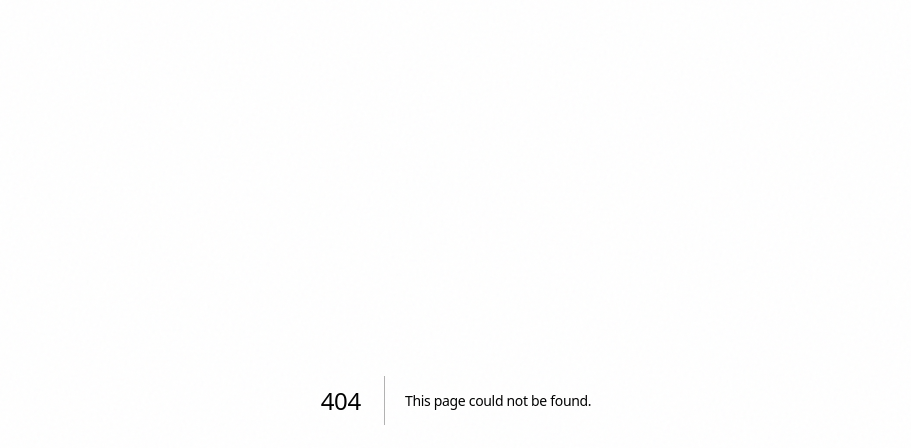
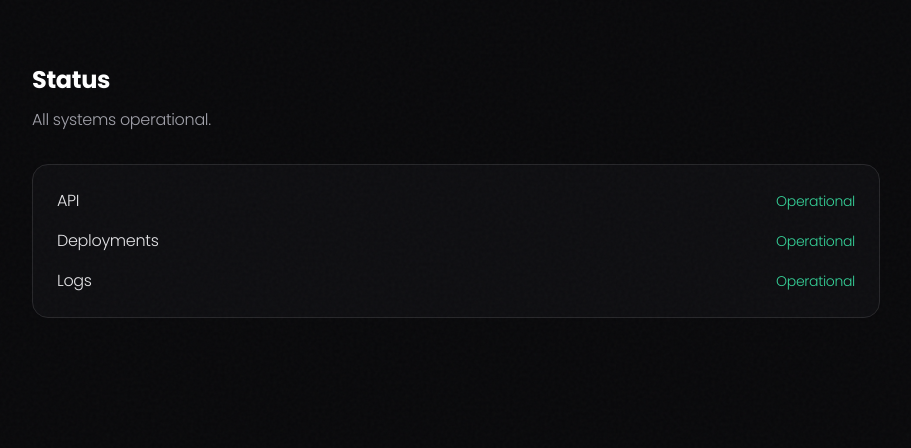
Before and after one commit to mohithingorani/Platform-as-a-Service, a Next.js app in the folder frontend/: page /status in a window 1280 px wide. Before the commit this address had no page. Shown: the top 448 px of the page, without its empty margins (184-1095 px from the left). Built offline with nearby package versions, Linux system fonts and the light colour scheme.

Commit message:
status page

```diff
--- /dev/null
+++ b/frontend/src/app/status/page.tsx
@@ -0,0 +1,27 @@
+export default function StatusPage() {
+  return (
+    <div className="min-h-screen bg-zinc-950">
+      <div className="max-w-4xl mx-auto px-4 md:px-6 py-16">
+        <div className="text-white text-2xl font-semibold">Status</div>
+        <div className="text-zinc-400 mt-3">
+          All systems operational.
+        </div>
+
+        <div className="mt-8 rounded-2xl border border-zinc-800 bg-zinc-900/40 p-6">
+          <div className="flex items-center justify-between">
+            <div className="text-zinc-200">API</div>
+            <div className="text-emerald-400 text-sm">Operational</div>
+          </div>
+          <div className="flex items-center justify-between mt-4">
+            <div className="text-zinc-200">Deployments</div>
+            <div className="text-emerald-400 text-sm">Operational</div>
+          </div>
+          <div className="flex items-center justify-between mt-4">
+            <div className="text-zinc-200">Logs</div>
+            <div className="text-emerald-400 text-sm">Operational</div>
+          </div>
+        </div>
+      </div>
+    </div>
+  );
+}
```
